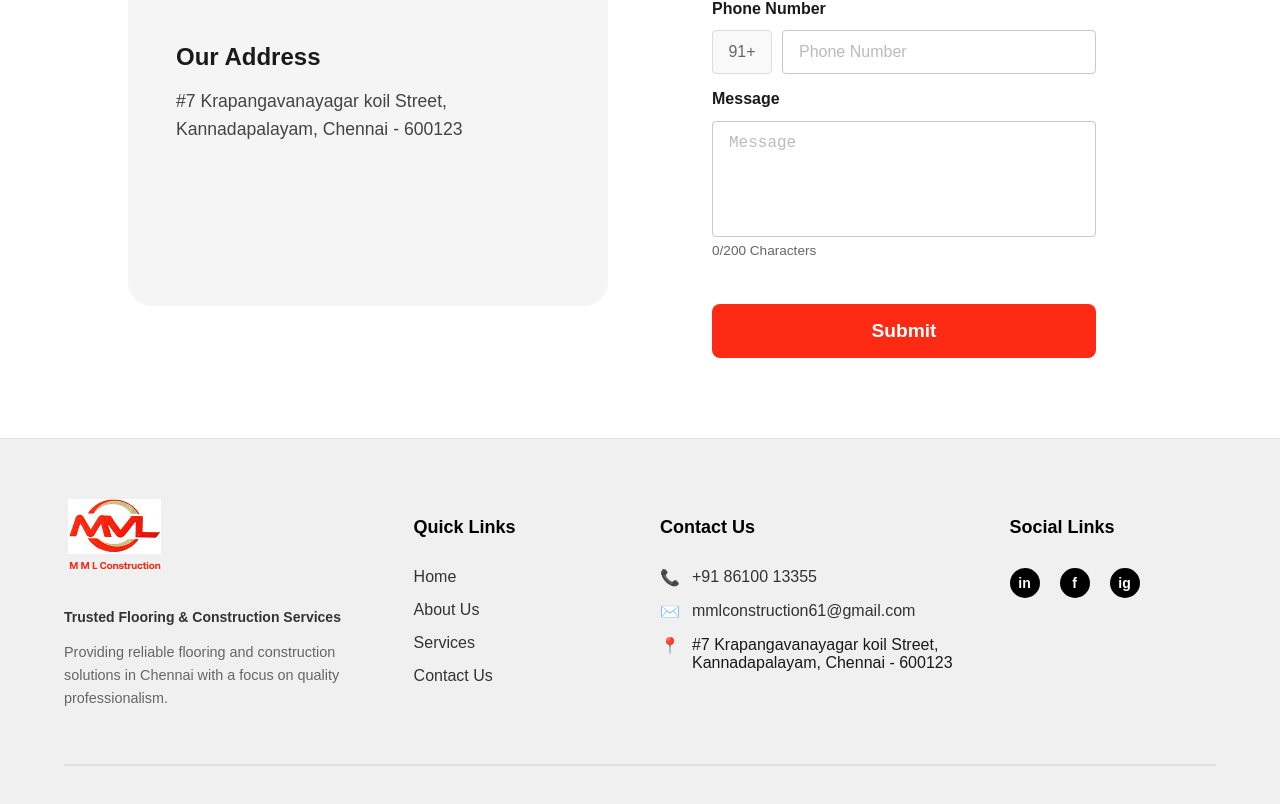
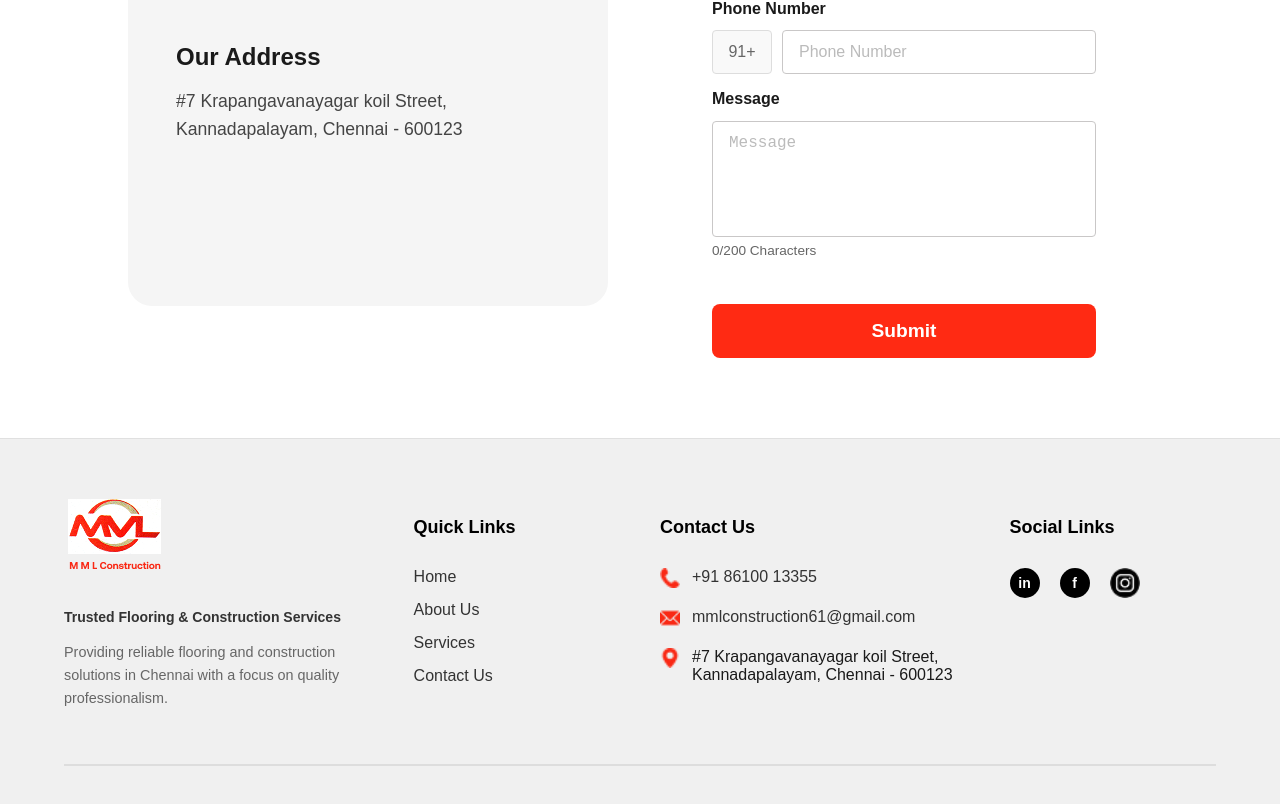
Before and after one commit to nimtechnologiez-coder/mml_constructions, a React (Create React App) app: page /contact in a window 1280 px wide. Shown: the part 553-1357 px from the top of the page. Built offline with nearby package versions, Linux system fonts and the light colour scheme.

Commit message:
Added icons and updated footer & hero section

```diff
--- a/src/components/Footer.js
+++ b/src/components/Footer.js
@@ -2,6 +2,10 @@ import React from "react";
 import { Link } from "react-router-dom";
 import logoImg from "../Images/logo.png";
 import "../Style/Footer.css";
+import mailicon from "../Images/mailicon.png";
+import phoneicon from "../Images/phoneicon.png";
+import locationicon from "../Images/locationicon.png";
+import instaicon from "../Images/instaicon.png";
 
 const Footer = () => {
   const scrollToTop = () => {
@@ -40,15 +44,21 @@ const Footer = () => {
           <h3>Contact Us</h3>
           <ul className="contact-list">
             <li>
-              <span className="icon">📞</span>
+              <span className="method-icon">
+                <img src={phoneicon} alt="phoneicon" width="20" height="20" />
+              </span>
               <a href="tel:+918610013355" className="contact-link">+91 86100 13355</a>
             </li>
             <li>
-              <span className="icon">✉️</span>
+              <span className="method-icon">
+               <img src={mailicon} alt="mailicon" width="20" height="20" />
+              </span>
               <a href="mailto:mmlconstruction61@gmail.com" className="contact-link">mmlconstruction61@gmail.com</a>
             </li>
             <li>
-              <span className="icon">📍</span>
+              <span className="method-icon">
+               <img src={locationicon} alt="locationicon" width="20" height="20" />
+              </span>
               <span>#7 Krapangavanayagar koil Street,<br />
                 Kannadapalayam, Chennai - 600123</span>
             </li>
@@ -62,7 +72,9 @@ const Footer = () => {
           <div className="social-icons">
             <span className="social-icon">in</span>
             <span className="social-icon">f</span>
-            <span className="social-icon">ig</span>
+            <span className="method-icon">
+               <img src={instaicon} alt="instaicon" width="30" height="30" />
+              </span>
           </div>
         </div>
       </div>
--- a/src/home/herohome.js
+++ b/src/home/herohome.js
@@ -1,5 +1,7 @@
 import React, { useState, useEffect } from "react";
 import "../Style/herohome.css";
+import { Link } from "react-router-dom";
+
 
 // Import images
 import hero1 from "../Images/hero1.png";
@@ -31,7 +33,9 @@ const HeroHome = () => {
         <p className="hero-description">
           Book expert floor service professionals in just a few clicks.
         </p>
-        <button className="btn-book">Book a service</button>
+        <Link to="/service">
+  <button className="btn-book">Book a service</button>
+</Link>
       </div>
 
       <div className="hero-image-container">
```
Also changed, not shown: src/Images/instaicon.png (added), src/Images/locationicon.png (added).
